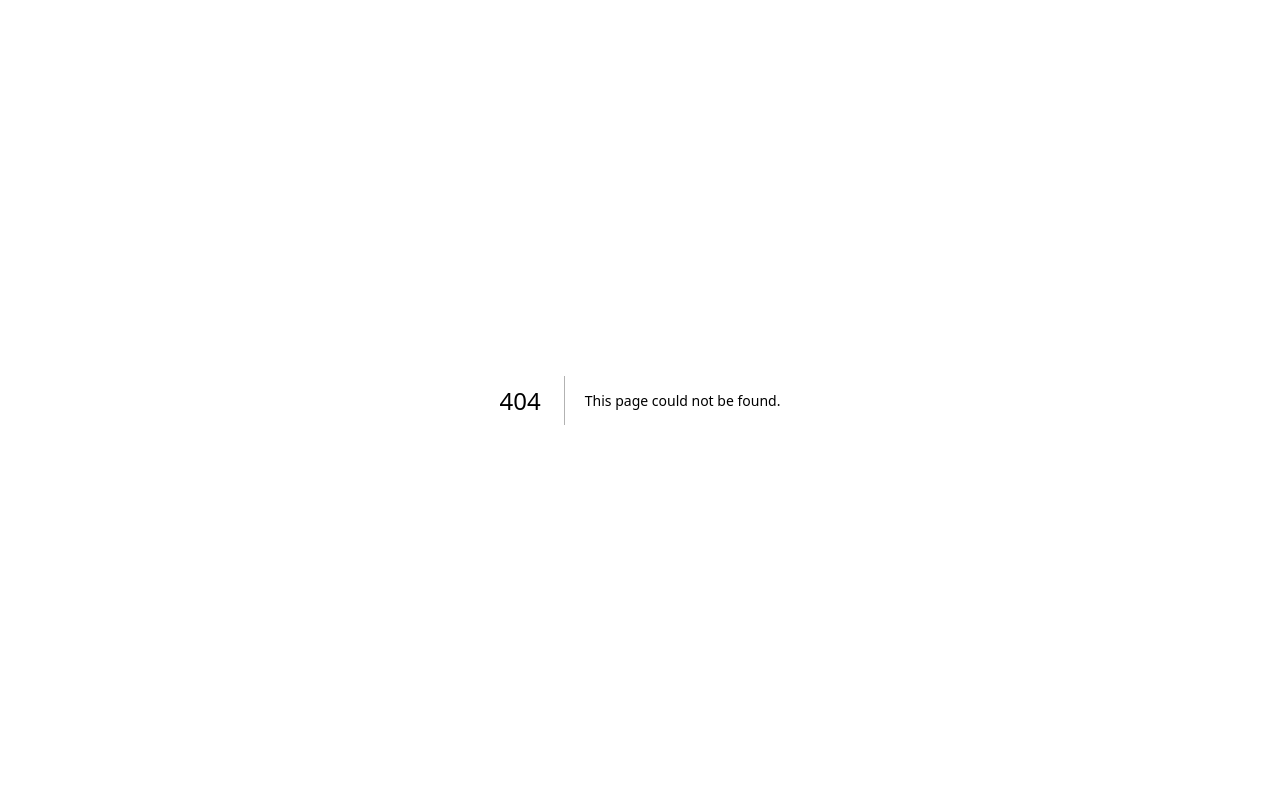
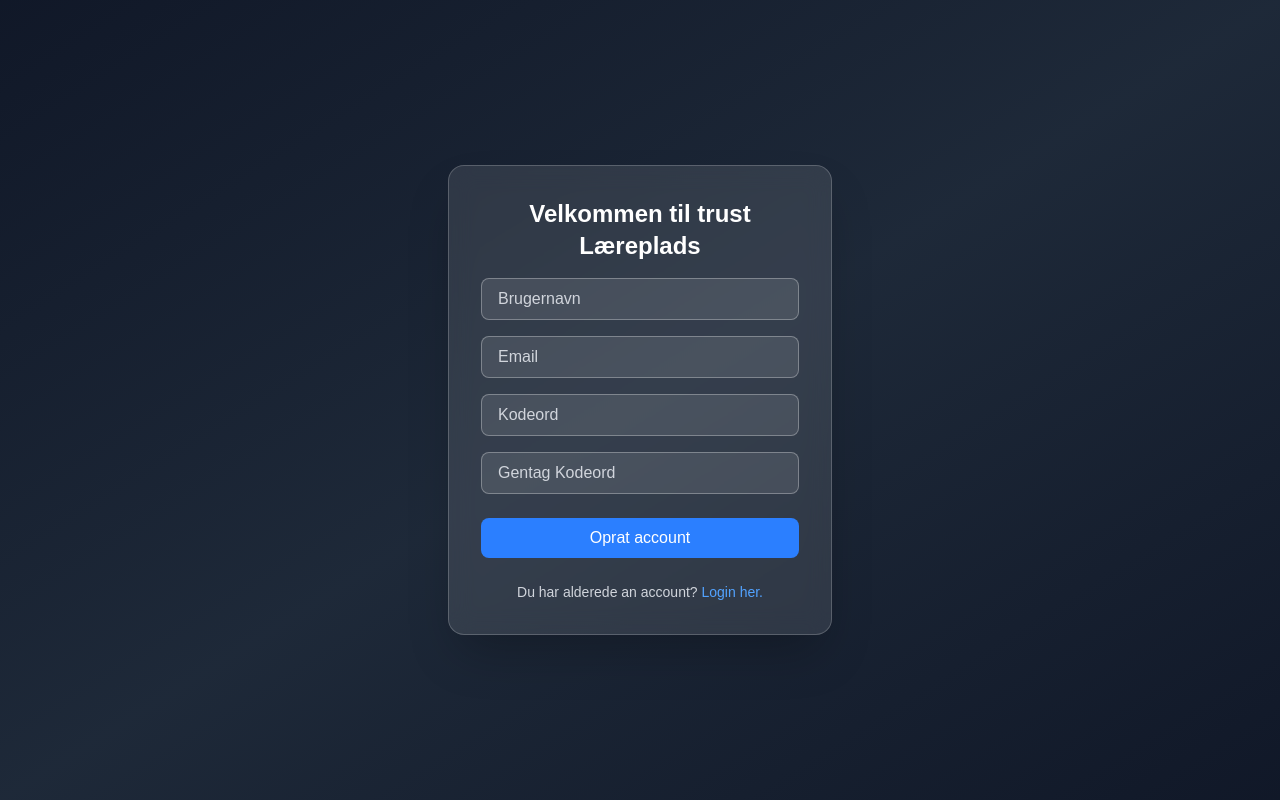
Before and after one commit to rolfVejsig/trust_pilot_laereplads, a Next.js app in the folder web_app_trust_pilot/: page /newaccount in a window 1280 px wide. Before the commit this address had no page. Built offline with nearby package versions, Linux system fonts and the light colour scheme.

Commit message:
Made Mockups for login and regitration.

```diff
--- /dev/null
+++ b/web_app_trust_pilot/app/login/Page.tsx
@@ -0,0 +1,49 @@
+import { redirect } from "next/navigation";
+import Link from "next/link";
+import { login } from "./login";
+
+export default function LoginPage() {
+
+  return (
+    <section className="flex min-h-screen items-center justify-center bg-linear-to-br from-gray-900 via-gray-800 to-gray-900 p-6">
+      <form
+        action={async (formData) => {
+          "use server";
+          await login(formData);
+          redirect("/");
+        }}
+        className="w-full max-w-sm space-y-6 rounded-2xl bg-white/10 p-8 shadow-2xl backdrop-blur-md border border-white/20"
+      >
+        <h1 className="text-2xl font-semibold text-white text-center mb-4">
+          Velkommen tilbage
+        </h1>
+
+        <div className="space-y-4">
+          <input
+            type="text"
+            name="username"
+            placeholder="Brugernavn/Email"
+            className="w-full rounded-lg border border-white/30 bg-white/10 px-4 py-2 text-white placeholder-gray-300 focus:outline-none focus:ring-2 focus:ring-blue-400"
+          />
+          <input
+            type="password"
+            name="password"
+            placeholder="Kodeord"
+            className="w-full rounded-lg border border-white/30 bg-white/10 px-4 py-2 text-white placeholder-gray-300 focus:outline-none focus:ring-2 focus:ring-blue-400"
+          />
+        </div>
+
+        <button
+          type="submit"
+          className="w-full rounded-lg bg-blue-500 py-2 font-medium text-white transition hover:bg-blue-600 disabled:opacity-50"
+        >Login</button>
+
+        <p className="text-sm text-center text-gray-300">
+          Ingen account i nu?{" "}
+          <Link href="/newaccount" className="text-blue-400 hover:underline">
+            Registrer her.</Link>
+        </p>
+      </form>
+    </section>
+  );
+}
--- /dev/null
+++ b/web_app_trust_pilot/app/login/login.tsx
@@ -0,0 +1,4 @@
+export async function login(formData: FormData) {
+    const user = {name: formData.get('name'), password: formData.get('password')}
+    console.log(user);
+}
--- /dev/null
+++ b/web_app_trust_pilot/app/newaccount/createaccount.tsx
@@ -0,0 +1,4 @@
+export async function createaccount(formData: FormData){
+     const user = {name: formData.get('name'), password: formData.get('password'), email: formData.get('email')}
+    console.log(user);
+}
--- /dev/null
+++ b/web_app_trust_pilot/app/newaccount/page.tsx
@@ -0,0 +1,62 @@
+import { redirect } from "next/navigation";
+import { createaccount } from "./createaccount";
+
+import Link from "next/link";
+
+export default function Register(){
+    return(
+        <section className="flex min-h-screen items-center justify-center bg-linear-to-br from-gray-900 via-gray-800 to-gray-900 p-6">
+      <form
+        action={async (formData) => {
+          "use server";
+          await createaccount(formData);
+          redirect("/");
+        }}
+        className="w-full max-w-sm space-y-6 rounded-2xl bg-white/10 p-8 shadow-2xl backdrop-blur-md border border-white/20"
+      >
+        <h1 className="text-2xl font-semibold text-white text-center mb-4">
+          Velkommen til trust Læreplads
+        </h1>
+
+        <div className="space-y-4">
+          <input
+            type="text"
+            name="username"
+            placeholder="Brugernavn"
+            className="w-full rounded-lg border border-white/30 bg-white/10 px-4 py-2 text-white placeholder-gray-300 focus:outline-none focus:ring-2 focus:ring-blue-400"
+          />
+          <input
+            type="text"
+            name="email"
+            placeholder="Email"
+            className="w-full rounded-lg border border-white/30 bg-white/10 px-4 py-2 text-white placeholder-gray-300 focus:outline-none focus:ring-2 focus:ring-blue-400"
+          />
+
+          <input
+            type="password"
+            name="password"
+            placeholder="Kodeord"
+            className="w-full rounded-lg border border-white/30 bg-white/10 px-4 py-2 text-white placeholder-gray-300 focus:outline-none focus:ring-2 focus:ring-blue-400"
+          />
+           <input
+            type="password"
+            name="passwordrepeat"
+            placeholder="Gentag Kodeord"
+            className="w-full rounded-lg border border-white/30 bg-white/10 px-4 py-2 text-white placeholder-gray-300 focus:outline-none focus:ring-2 focus:ring-blue-400"
+          />
+        </div>
+
+        <button
+          type="submit"
+          className="w-full rounded-lg bg-blue-500 py-2 font-medium text-white transition hover:bg-blue-600 disabled:opacity-50"
+        >Oprat account</button>
+
+        <p className="text-sm text-center text-gray-300">
+          Du har alderede an account?{" "}
+          <Link href="/login" className="text-blue-400 hover:underline">
+            Login her.</Link>
+        </p>
+      </form>
+    </section>
+    );
+}
--- a/web_app_trust_pilot/app/page.tsx
+++ b/web_app_trust_pilot/app/page.tsx
@@ -1,65 +1,10 @@
-import Image from "next/image";
+import Link from "next/link";
 
 export default function Home() {
   return (
-    <div className="flex min-h-screen items-center justify-center bg-zinc-50 font-sans dark:bg-black">
-      <main className="flex min-h-screen w-full max-w-3xl flex-col items-center justify-between py-32 px-16 bg-white dark:bg-black sm:items-start">
-        <Image
-          className="dark:invert"
-          src="/next.svg"
-          alt="Next.js logo"
-          width={100}
-          height={20}
-          priority
-        />
-        <div className="flex flex-col items-center gap-6 text-center sm:items-start sm:text-left">
-          <h1 className="max-w-xs text-3xl font-semibold leading-10 tracking-tight text-black dark:text-zinc-50">
-            To get started, edit the page.tsx file.
-          </h1>
-          <p className="max-w-md text-lg leading-8 text-zinc-600 dark:text-zinc-400">
-            Looking for a starting point or more instructions? Head over to{" "}
-            <a
-              href="https://vercel.com/templates?framework=next.js&utm_source=create-next-app&utm_medium=appdir-template-tw&utm_campaign=create-next-app"
-              className="font-medium text-zinc-950 dark:text-zinc-50"
-            >
-              Templates
-            </a>{" "}
-            or the{" "}
-            <a
-              href="https://nextjs.org/learn?utm_source=create-next-app&utm_medium=appdir-template-tw&utm_campaign=create-next-app"
-              className="font-medium text-zinc-950 dark:text-zinc-50"
-            >
-              Learning
-            </a>{" "}
-            center.
-          </p>
-        </div>
-        <div className="flex flex-col gap-4 text-base font-medium sm:flex-row">
-          <a
-            className="flex h-12 w-full items-center justify-center gap-2 rounded-full bg-foreground px-5 text-background transition-colors hover:bg-[#383838] dark:hover:bg-[#ccc] md:w-[158px]"
-            href="https://vercel.com/new?utm_source=create-next-app&utm_medium=appdir-template-tw&utm_campaign=create-next-app"
-            target="_blank"
-            rel="noopener noreferrer"
-          >
-            <Image
-              className="dark:invert"
-              src="/vercel.svg"
-              alt="Vercel logomark"
-              width={16}
-              height={16}
-            />
-            Deploy Now
-          </a>
-          <a
-            className="flex h-12 w-full items-center justify-center rounded-full border border-solid border-black/[.08] px-5 transition-colors hover:border-transparent hover:bg-black/[.04] dark:border-white/[.145] dark:hover:bg-[#1a1a1a] md:w-[158px]"
-            href="https://nextjs.org/docs?utm_source=create-next-app&utm_medium=appdir-template-tw&utm_campaign=create-next-app"
-            target="_blank"
-            rel="noopener noreferrer"
-          >
-            Documentation
-          </a>
-        </div>
-      </main>
-    </div>
-  );
+    <>
+        <h1>Hallo</h1>
+        <Link href="/login">LogIn</Link>
+    </>
+  )
 }
```
